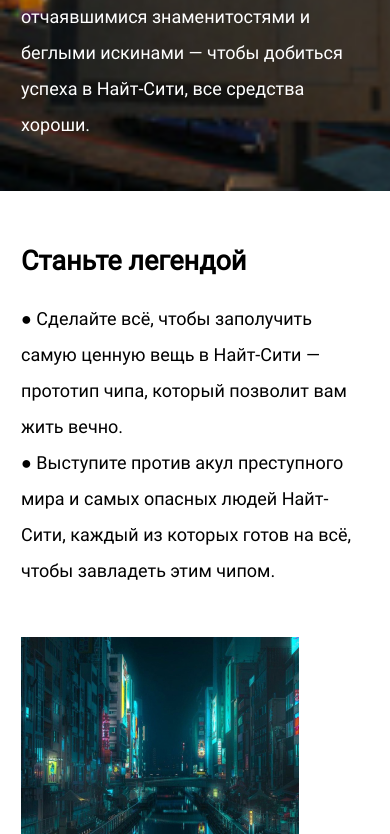
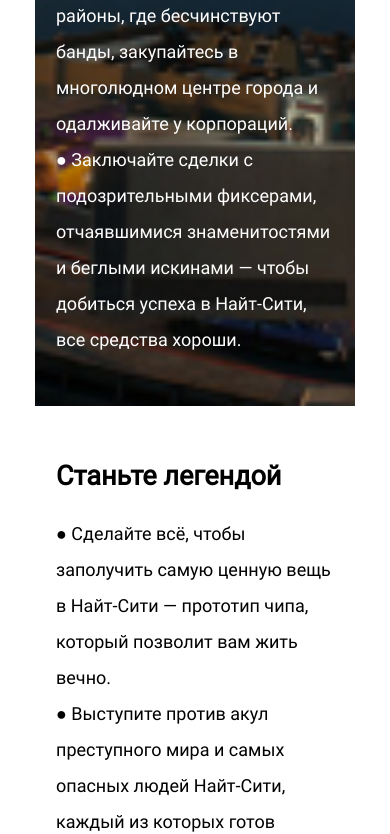
Before and after one commit to Fl1pStar/Cyberpunk-2077, a plain HTML site: page index.html in a window 390 px wide. Shown: the part 1166-2000 px from the top of the page. Drawn offline with Linux system fonts and the light colour scheme.

Commit message:
Add files via upload

```diff
--- a/assets/css/app.css
+++ b/assets/css/app.css
@@ -226,7 +226,7 @@ body {
 
 @media (max-width: 765px) {
   .container {
-    max-width: 400px;
+    max-width: 320px;
     padding: 0 21px;
   }
 
@@ -250,7 +250,7 @@ body {
 
 
   .header__list.open {
-    width: 400px;
+    width: 320px;
     min-height: 320px;
     position: absolute;
     z-index: 1;
@@ -338,3 +338,77 @@ body {
 .link-fs-1:active {
   color: #ff3232;
 }
+
+
+/* Аниматция текст */
+.element-animation-1 {
+   /* Скроем элемент в начальном состоянии */
+  opacity: 0;
+  transform: translateY(20px);
+}
+
+
+.element-animation-1.element-show-1 {
+  opacity: 1;
+  transition: all 1s;
+  transform: translateY(0%);
+}
+
+/* текст с лева */
+.element-animation-text {
+  /* Скроем элемент в начальном состоянии */
+ opacity: 0;
+ transform: translateX(-50px);
+}
+
+
+.element-animation-text.element-show-text {
+ opacity: 1;
+ transition: all 1s;
+ transform: translateX(0%);
+}
+
+/* текст с право */
+
+.element-animation-text-1 {
+  /* Скроем элемент в начальном состоянии */
+ opacity: 0;
+ transform: translateX(50px);
+}
+
+
+.element-animation-text-1.element-show-text-1 {
+ opacity: 1;
+ transition: all 1s;
+ transform: translateX(0%);
+}
+
+
+
+/* Аниматция logo1 */
+
+.element-animation-logo1 {
+  /* Скроем элемент в начальном состоянии */
+ opacity: 0;
+ transform: translateX(-100px);
+}
+
+.element-animation-logo1.element-show-logo1 {
+ opacity: 1;
+ transition: all 1.5s;
+ transform: translateX(0%);
+}
+
+/* Аниматция logo2 */
+
+.element-animation-logo2 {
+  /* Скроем элемент в начальном состоянии */
+ opacity: 0;
+ transform: translateX(100px);
+}
+
+.element-animation-logo2.element-show-logo2 {
+ opacity: 1;
+ transition: all 1.5s;
+ transform: translateX(0%);
+}
--- a/assets/js/app.js
+++ b/assets/js/app.js
@@ -15,3 +15,83 @@
     }
   });
 })();
+
+// Анимация текст
+{function onEntry(entry) {
+  entry.forEach(change => {
+    if (change.isIntersecting) {
+      change.target.classList.add('element-show-1');
+    }
+  });
+}
+let options = { threshold: [0.5] };
+let observer = new IntersectionObserver(onEntry, options);
+let elements = document.querySelectorAll('.element-animation-1');
+for (let elm of elements) {
+  observer.observe(elm);
+}
+}
+
+//  текст c лева
+{function onEntry(entry) {
+  entry.forEach(change => {
+    if (change.isIntersecting) {
+      change.target.classList.add('element-show-text');
+    }
+  });
+}
+let options = { threshold: [0.5] };
+let observer = new IntersectionObserver(onEntry, options);
+let elements = document.querySelectorAll('.element-animation-text');
+for (let elm of elements) {
+  observer.observe(elm);
+}
+}
+
+//  текст c права
+
+{function onEntry(entry) {
+  entry.forEach(change => {
+    if (change.isIntersecting) {
+      change.target.classList.add('element-show-text-1');
+    }
+  });
+}
+let options = { threshold: [0.5] };
+let observer = new IntersectionObserver(onEntry, options);
+let elements = document.querySelectorAll('.element-animation-text-1');
+for (let elm of elements) {
+  observer.observe(elm);
+}
+}
+
+// Лого-1
+{function onEntry(entry) {
+  entry.forEach(change => {
+    if (change.isIntersecting) {
+      change.target.classList.add('element-show-logo1');
+    }
+  });
+}
+let options = { threshold: [0.5] };
+let observer = new IntersectionObserver(onEntry, options);
+let elements = document.querySelectorAll('.element-animation-logo1');
+for (let elm of elements) {
+  observer.observe(elm);
+}
+}
+// Лого2
+{function onEntry(entry) {
+  entry.forEach(change => {
+    if (change.isIntersecting) {
+      change.target.classList.add('element-show-logo2');
+    }
+  });
+}
+let options = { threshold: [0.5] };
+let observer = new IntersectionObserver(onEntry, options);
+let elements = document.querySelectorAll('.element-animation-logo2');
+for (let elm of elements) {
+  observer.observe(elm);
+}
+}
--- a/index.html
+++ b/index.html
@@ -19,11 +19,14 @@
 <body>
   <header class="header">
     <div class="header__container container">
-      <p class="logo">
+      <p class="logo"></p>
+        <div class="element-animation-logo1">
         <a class="link" href="https://www.cyberpunk.net">
           <img class="header__logo img" src="assets/images/header/logo.svg" alt="логотип">
-        </a></p>
+        </a>
+      </div>
       <div class="header__burger" id="burger"></div>
+      <div class="element-animation-logo2">
       <ul class="header__list list" id="burgerMenu">
             <li class="header__item item">
           <a class="link" href="https://www.youtube.com/user/CyberPunkGame">
@@ -57,6 +60,7 @@
         </li>
       </ul>
     </div>
+  </div>
   </header>
 
   <section class="hero">
@@ -65,7 +69,10 @@
     <div class="box">
       <div class="hero__container container hero__container--2">
         <div class="hero__text text hero__text--20">
+          <div class="element-animation-text">
           <h2>Найт-Сити изменит тебя навсегда!</h2>
+        </div>
+        <div class="element-animation-1">
           <p>
             ● Cyberpunk 2077 — приключенческая ролевая игра, действие которой
             происходит в мегаполисе Найт-Сити, где власть, роскошь и модификации тела
@@ -73,29 +80,38 @@
             позволяющего обрести бессмертие. Вы сможете менять киберимпланты,
             навыки и стиль игры своего персонажа, исследуя открытый мир, где ваши
             поступки влияют на ход сюжета и всё, что вас окружает.
-            <h2>Поселитесь в городе будущего</h2>
+          </p>
+        </div>
+        <div class="element-animation-text">
+          <h2>Поселитесь в городе будущего</h2>
+        </div>
+        <div class="element-animation-1">
+          <p>
             ● В Найт-Сити всегда есть чем заняться, куда сходить и с кем поговорить. <br>
             ● Живите в ритме фантастического города: выбирайтесь в заброшенные районы,
             где бесчинствуют банды, закупайтесь в многолюдном центре города и одалживайте у корпораций. <br>
             ● Заключайте сделки с подозрительными фиксерами, отчаявшимися знаменитостями
             и беглыми искинами — чтобы добиться успеха в Найт-Сити, все средства хороши.
 
-            </p>
-      </div>
+          </p>
+          </div>
+          </div>
     </div>
   </div>
-
-
     <div class="box">
       <div class="hero__container container hero__container--1">
         <div class="hero__text text hero__text--1">
+          <div class="element-animation-text">
           <h2>Станьте легендой</h2>
+        </div>
+        <div class="element-animation-1">
           <p>
             ● Сделайте всё, чтобы заполучить самую ценную вещь в Найт-Сити
              — прототип чипа, который позволит вам жить вечно. <br>
             ● Выступите против акул преступного мира и самых опасных
-            людей Найт-Сити, каждый из которых готов на всё, чтобы завладеть этим чипом.
+            людей Найт-Сити, каждый из которых готов завладеть этим чипом.
             </p>
+          </div>
         </div>
         <picture class="hero__image hero__image--1">
           <source class="img" srcset="assets/images/hero/1-mob.jpg" media="(max-width: 765px)" />
@@ -108,12 +124,20 @@
     <div class="box">
       <div class="hero__container container hero__container--2">
         <div class="hero__text text hero__text--2">
+          <div class="element-animation-text">
           <h2>Полное погружение вместе с HP</h2>
+        </div>
+        <div class="element-animation-1">
           <p>
             ● Погрузись в современные экшен-игры с реалистичным изображением с помощью монитора
             с диагональю 23,8 дюйма, созданном для отображения максимально насыщенных цветов.
             Успевай реагировать на любые события с временем отклика 1 мс и частотой в 144 Гц! <br>
+          </p>
+        </div>
+          <div class="element-animation-text">
             <h2>Новости</h2>
+          </div>
+          <div class="element-animation-1">
             <a class="link-fs-1" href="https://www.cyberpunk.net/ru/news/41546/cyberpunk-2077-besplatnaia-probnaia-versiia-dlia-novogo-pokoleniia">
               ● Cyberpunk 2077 — Бесплатная пробная версия для нового поколения.
             </a>
@@ -129,10 +153,8 @@
             <a class="link-fs-1" href="https://www.cyberpunk.net/ru/news/41531/cyberpunk-2077-treiler-k-vykhodu-next-gen">
               ● Cyberpunk 2077 — трейлер к выходу версии для консолей нового поколения.
             </a>
-
-
-          </p>
-      </div>
+          </div>
+        </div>
       </div>
     </div>
     <div class="box">
@@ -144,7 +166,10 @@
           <img class="img" src="assets/images/hero/3.jpg" alt="photo" />
         </picture>
         <div class="hero__text text hero__text--3">
+          <div class="element-animation-text-1">
           <h2>Купить игру Cyberpunk 2077:</h2>
+        </div>
+        <div class="element-animation-1">
            <li>
               <a class="link-fs" href="https://www.cyberpunk.net/ru/ru/buy">От создателей
                 </a>
@@ -157,13 +182,17 @@
               <a class="link-fs" href="https://store.epicgames.com/ru/p/cyberpunk-2077">Epic Games
               </a>
             </li>
+          </div>
         </div>
+      </div>
     </div>
   </section>
   <footer class="footer">
+    <div class="element-animation-2">
     <a class="footer__link link" href="https://fl1pstar.github.io/FlipStar/index.html">
-      © FlipStar 2021-2022
+      © FlipStar
     </a>
+  </div>
   </footer>
 </body>
 
```
